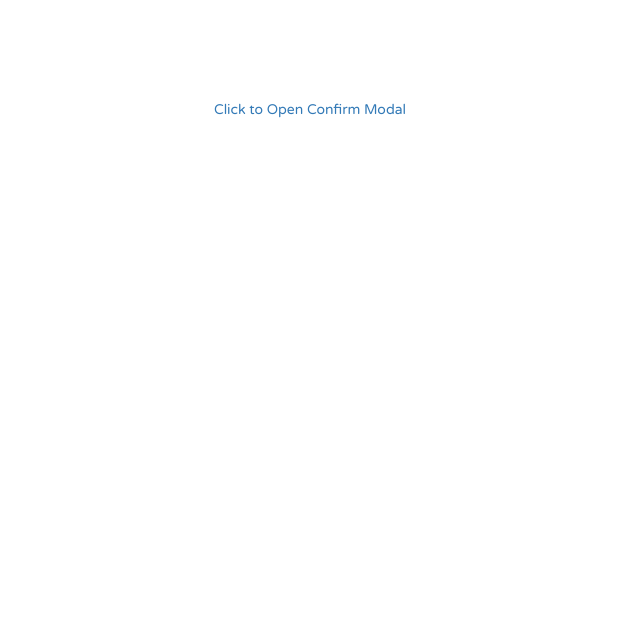
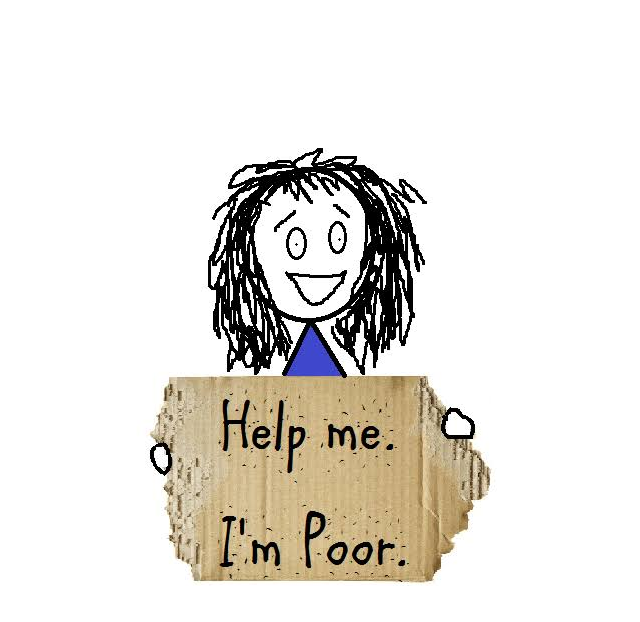
Before and after one commit to sumonmia40/sumonmia40.github.io, a plain HTML site: page Donation.html in a window 1280 px wide. Shown: the whole page, without its empty margins (330-970 px from the left). Drawn offline with nearby package versions, Linux system fonts and the light colour scheme.

Commit message:
Update Donation.html

```diff
--- a/Donation.html
+++ b/Donation.html
@@ -4,7 +4,7 @@
 <meta charset="utf-8">
 <meta http-equiv="X-UA-Compatible" content="IE=edge">
 <meta name="viewport" content="width=device-width, initial-scale=1">
-<title>Bootstrap Simple Success Confirmation Popup</title>
+<title>Donate Us 💯</title>
 <link href="https://fonts.googleapis.com/css?family=Roboto|Varela+Round" rel="stylesheet">
 <link rel="stylesheet" href="https://fonts.googleapis.com/icon?family=Material+Icons">
 <link rel="stylesheet" href="https://maxcdn.bootstrapcdn.com/font-awesome/4.7.0/css/font-awesome.min.css">
@@ -95,7 +95,7 @@
 <body>
 <div class="text-center">
 	<!-- Button HTML (to Trigger Modal) -->
-	<a href="#myModal" class="trigger-btn" data-toggle="modal">Click to Open Confirm Modal</a>
+	<a href="#myModal" class="trigger-btn" data-toggle="modal"><img src="/Donate.png.jpg"</a>
 </div>
 
 <!-- Modal HTML -->
```
